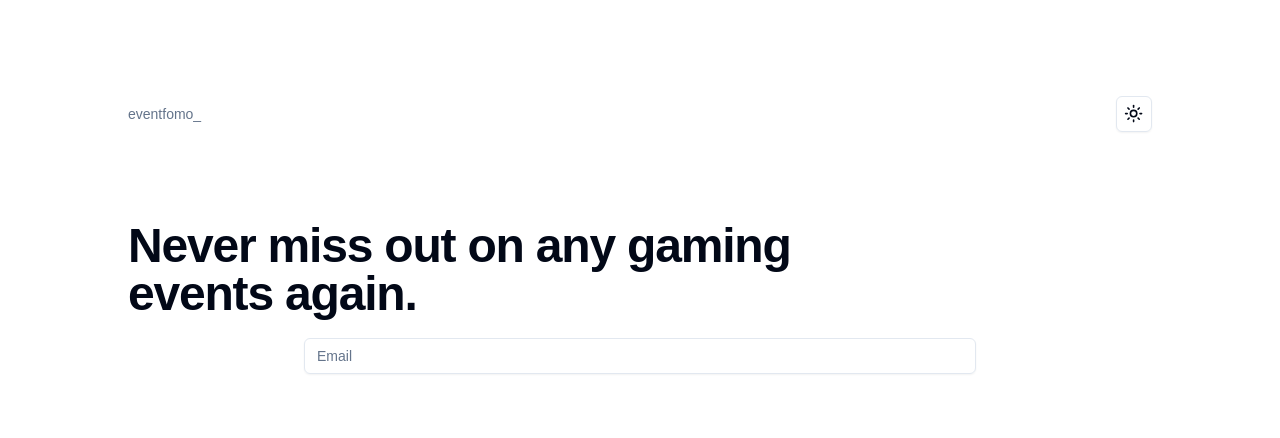
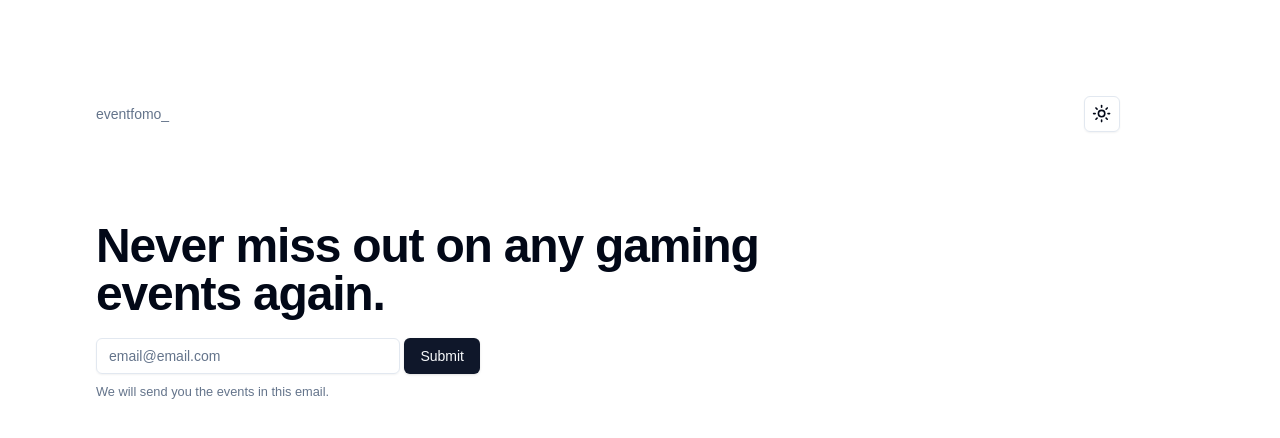
Before and after one commit to erindhoxha/Eventfomo, a Next.js app: page / in a window 1280 px wide. Shown: the top 438 px of the page. Built offline with nearby package versions, Linux system fonts and the light colour scheme.

Commit message:
Fix home screen

```diff
--- /dev/null
+++ b/app/components/Form/Form.tsx
@@ -0,0 +1,71 @@
+'use client';
+
+import { zodResolver } from '@hookform/resolvers/zod';
+import * as z from 'zod';
+
+import { Button } from '@/components/ui/button';
+import {
+  Form as UIForm,
+  FormControl,
+  FormDescription,
+  FormField,
+  FormItem,
+  FormLabel,
+  FormMessage,
+} from '@/components/ui/form';
+import { Input } from '@/components/ui/input';
+import { useForm } from 'react-hook-form';
+
+const formSchema = z.object({
+  username: z.string().min(2, {
+    message: 'Username must be at least 2 characters.',
+  }),
+});
+
+const Form = () => {
+  const form = useForm<z.infer<typeof formSchema>>({
+    resolver: zodResolver(formSchema),
+    defaultValues: {
+      username: '',
+    },
+  });
+
+  function onSubmit(values: z.infer<typeof formSchema>) {
+    // Do something with the form values.
+    // ✅ This will be type-safe and validated.
+    console.log(values);
+  }
+
+  return (
+    <UIForm {...form}>
+      <form onSubmit={form.handleSubmit(onSubmit)} className="space-y-8 w-full">
+        <FormField
+          control={form.control}
+          name="username"
+          render={({ field }) => (
+            <FormItem>
+              <FormControl>
+                <div className="flex flex-col sm:flex-row max-w-sm space-y-2 sm:space-y-0">
+                  <Input
+                    className=""
+                    placeholder="email@email.com"
+                    {...field}
+                  />
+                  <Button className="ml-1" type="submit">
+                    Submit
+                  </Button>
+                </div>
+              </FormControl>
+              <FormDescription>
+                We will send you the events in this email.
+              </FormDescription>
+              <FormMessage />
+            </FormItem>
+          )}
+        />
+      </form>
+    </UIForm>
+  );
+};
+
+export default Form;
--- a/app/layout.tsx
+++ b/app/layout.tsx
@@ -14,7 +14,7 @@
 }) {
   return (
     <html lang="en">
-      <body>
+      <body className="bg-gradient-to-r">
         <ThemeProvider
           attribute="class"
           defaultTheme="system"
--- a/app/page.tsx
+++ b/app/page.tsx
@@ -1,17 +1,20 @@
+'use client';
+
+import Form from './components/Form/Form';
 import Header from './components/Header/Header';
 import { Input } from '@/components/ui/input';
 
 export default function Home() {
   return (
-    <main className="flex flex-col items-center p-6 lg:p-24">
+    <main className="flex flex-col items-start p-6 lg:p-24 ">
       <Header />
       <div className="mt-[90px] max-w-5xl w-full items-center justify-between font-mono text-sm flex">
         <h1 className="max-w-2xl scroll-m-20 text-4xl font-extrabold tracking-tight lg:text-5xl">
           Never miss out on any gaming events again.
         </h1>
       </div>
-      <div className="mt-5 max-w-2xl items-start w-full justify-start font-mono text-sm flex">
-        <Input type="email" placeholder="Email" />
+      <div className="mt-5 w-full">
+        <Form />
       </div>
     </main>
   );
--- /dev/null
+++ b/components/ui/form.tsx
@@ -0,0 +1,176 @@
+import * as React from "react"
+import * as LabelPrimitive from "@radix-ui/react-label"
+import { Slot } from "@radix-ui/react-slot"
+import {
+  Controller,
+  ControllerProps,
+  FieldPath,
+  FieldValues,
+  FormProvider,
+  useFormContext,
+} from "react-hook-form"
+
+import { cn } from "@/lib/utils"
+import { Label } from "@/components/ui/label"
+
+const Form = FormProvider
+
+type FormFieldContextValue<
+  TFieldValues extends FieldValues = FieldValues,
+  TName extends FieldPath<TFieldValues> = FieldPath<TFieldValues>
+> = {
+  name: TName
+}
+
+const FormFieldContext = React.createContext<FormFieldContextValue>(
+  {} as FormFieldContextValue
+)
+
+const FormField = <
+  TFieldValues extends FieldValues = FieldValues,
+  TName extends FieldPath<TFieldValues> = FieldPath<TFieldValues>
+>({
+  ...props
+}: ControllerProps<TFieldValues, TName>) => {
+  return (
+    <FormFieldContext.Provider value={{ name: props.name }}>
+      <Controller {...props} />
+    </FormFieldContext.Provider>
+  )
+}
+
+const useFormField = () => {
+  const fieldContext = React.useContext(FormFieldContext)
+  const itemContext = React.useContext(FormItemContext)
+  const { getFieldState, formState } = useFormContext()
+
+  const fieldState = getFieldState(fieldContext.name, formState)
+
+  if (!fieldContext) {
+    throw new Error("useFormField should be used within <FormField>")
+  }
+
+  const { id } = itemContext
+
+  return {
+    id,
+    name: fieldContext.name,
+    formItemId: `${id}-form-item`,
+    formDescriptionId: `${id}-form-item-description`,
+    formMessageId: `${id}-form-item-message`,
+    ...fieldState,
+  }
+}
+
+type FormItemContextValue = {
+  id: string
+}
+
+const FormItemContext = React.createContext<FormItemContextValue>(
+  {} as FormItemContextValue
+)
+
+const FormItem = React.forwardRef<
+  HTMLDivElement,
+  React.HTMLAttributes<HTMLDivElement>
+>(({ className, ...props }, ref) => {
+  const id = React.useId()
+
+  return (
+    <FormItemContext.Provider value={{ id }}>
+      <div ref={ref} className={cn("space-y-2", className)} {...props} />
+    </FormItemContext.Provider>
+  )
+})
+FormItem.displayName = "FormItem"
+
+const FormLabel = React.forwardRef<
+  React.ElementRef<typeof LabelPrimitive.Root>,
+  React.ComponentPropsWithoutRef<typeof LabelPrimitive.Root>
+>(({ className, ...props }, ref) => {
+  const { error, formItemId } = useFormField()
+
+  return (
+    <Label
+      ref={ref}
+      className={cn(error && "text-destructive", className)}
+      htmlFor={formItemId}
+      {...props}
+    />
+  )
+})
+FormLabel.displayName = "FormLabel"
+
+const FormControl = React.forwardRef<
+  React.ElementRef<typeof Slot>,
+  React.ComponentPropsWithoutRef<typeof Slot>
+>(({ ...props }, ref) => {
+  const { error, formItemId, formDescriptionId, formMessageId } = useFormField()
+
+  return (
+    <Slot
+      ref={ref}
+      id={formItemId}
+      aria-describedby={
+        !error
+          ? `${formDescriptionId}`
+          : `${formDescriptionId} ${formMessageId}`
+      }
+      aria-invalid={!!error}
+      {...props}
+    />
+  )
+})
+FormControl.displayName = "FormControl"
+
+const FormDescription = React.forwardRef<
+  HTMLParagraphElement,
+  React.HTMLAttributes<HTMLParagraphElement>
+>(({ className, ...props }, ref) => {
+  const { formDescriptionId } = useFormField()
+
+  return (
+    <p
+      ref={ref}
+      id={formDescriptionId}
+      className={cn("text-[0.8rem] text-muted-foreground", className)}
+      {...props}
+    />
+  )
+})
+FormDescription.displayName = "FormDescription"
+
+const FormMessage = React.forwardRef<
+  HTMLParagraphElement,
+  React.HTMLAttributes<HTMLParagraphElement>
+>(({ className, children, ...props }, ref) => {
+  const { error, formMessageId } = useFormField()
+  const body = error ? String(error?.message) : children
+
+  if (!body) {
+    return null
+  }
+
+  return (
+    <p
+      ref={ref}
+      id={formMessageId}
+      className={cn("text-[0.8rem] font-medium text-destructive", className)}
+      {...props}
+    >
+      {body}
+    </p>
+  )
+})
+FormMessage.displayName = "FormMessage"
+
+export {
+  useFormField,
+  Form,
+  FormItem,
+  FormLabel,
+  FormControl,
+  FormDescription,
+  FormMessage,
+  FormField,
+}
--- /dev/null
+++ b/components/ui/label.tsx
@@ -0,0 +1,26 @@
+"use client"
+
+import * as React from "react"
+import * as LabelPrimitive from "@radix-ui/react-label"
+import { cva, type VariantProps } from "class-variance-authority"
+
+import { cn } from "@/lib/utils"
+
+const labelVariants = cva(
+  "text-sm font-medium leading-none peer-disabled:cursor-not-allowed peer-disabled:opacity-70"
+)
+
+const Label = React.forwardRef<
+  React.ElementRef<typeof LabelPrimitive.Root>,
+  React.ComponentPropsWithoutRef<typeof LabelPrimitive.Root> &
+    VariantProps<typeof labelVariants>
+>(({ className, ...props }, ref) => (
+  <LabelPrimitive.Root
+    ref={ref}
+    className={cn(labelVariants(), className)}
+    {...props}
+  />
+))
+Label.displayName = LabelPrimitive.Root.displayName
+
+export { Label }
--- a/tailwind.config.js
+++ b/tailwind.config.js
@@ -13,6 +13,10 @@
     fontFamily: {
       sans: ['Graphik', 'sans-serif'],
       serif: ['Merriweather', 'serif'],
+    },
+    backgroundImage: {
+      'hero-pattern': "url('/img/hero-pattern.svg')",
+      'footer-texture': "url('/img/footer-texture.png')",
     },
     extend: {
       colors: {
```
Also changed, not shown: package.json (+10 -6 lines), 1 other file (tests, documents, lock files or other folders).
